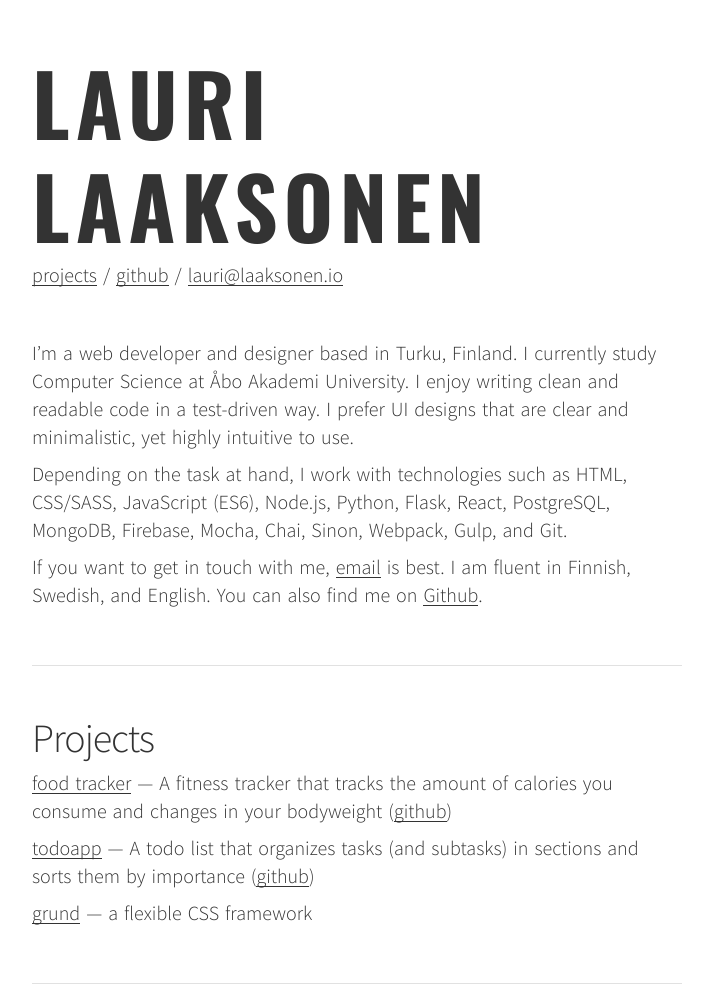
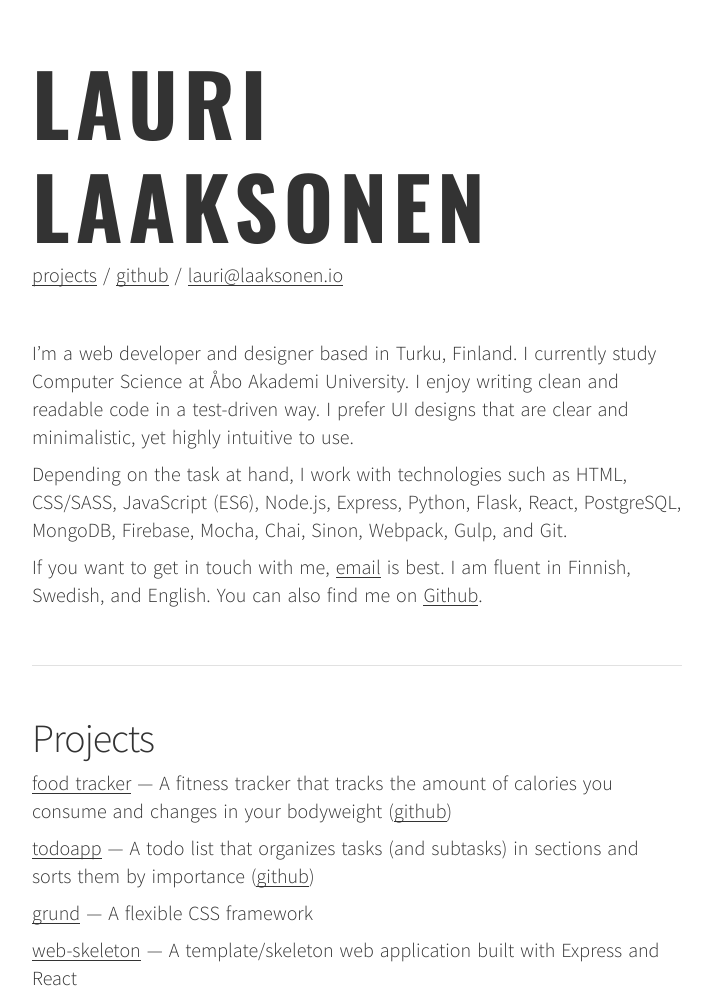
Before and after one commit to laaksonen/laaksonen.github.io, a website: page index.html in a window 1280 px wide. Shown: the top 995 px of the page, without its empty margins (283-994 px from the left). Drawn offline with nearby package versions, Linux system fonts and the light colour scheme.

Commit message:
Add web-skeleton to projects

```diff
--- a/index.html
+++ b/index.html
@@ -22,8 +22,8 @@
          that are clear and minimalistic, yet highly intuitive to use.</p>
 
       <p>Depending on the task at hand, I work with technologies such as HTML, CSS/SASS,
-         JavaScript (ES6), Node.js, Python, Flask, React, PostgreSQL, MongoDB, Firebase,
-         Mocha, Chai, Sinon, Webpack, Gulp, and Git.</p>
+         JavaScript (ES6), Node.js, Express, Python, Flask, React, PostgreSQL, MongoDB,
+         Firebase, Mocha, Chai, Sinon, Webpack, Gulp, and Git.</p>
 
       <p>If you want to get in touch with me, <a href="mailto:lauri@laaksonen.io">email</a>
          is best. I am fluent in Finnish, Swedish, and English. You can also find
@@ -37,7 +37,8 @@
       <ul>
         <li><p><a href="#">food tracker</a> — A fitness tracker that tracks the amount of calories you consume and changes in your bodyweight (<a href="#">github</a>)</p></li>
         <li><p><a href="#">todoapp</a> — A todo list that organizes tasks (and subtasks) in sections and sorts them by importance (<a href="#">github</a>) </p></li>
-        <li><p><a href="https://github.com/laaksonen/grund">grund</a> — a flexible CSS framework</p></li>
+        <li><p><a href="https://github.com/laaksonen/grund">grund</a> — A flexible CSS framework</p></li>
+        <li><p><a href="https://github.com/laaksonen/web-skeleton">web-skeleton</a> — A template/skeleton web application built with Express and React</p></li>
       </ul>
 
       <hr />
```
